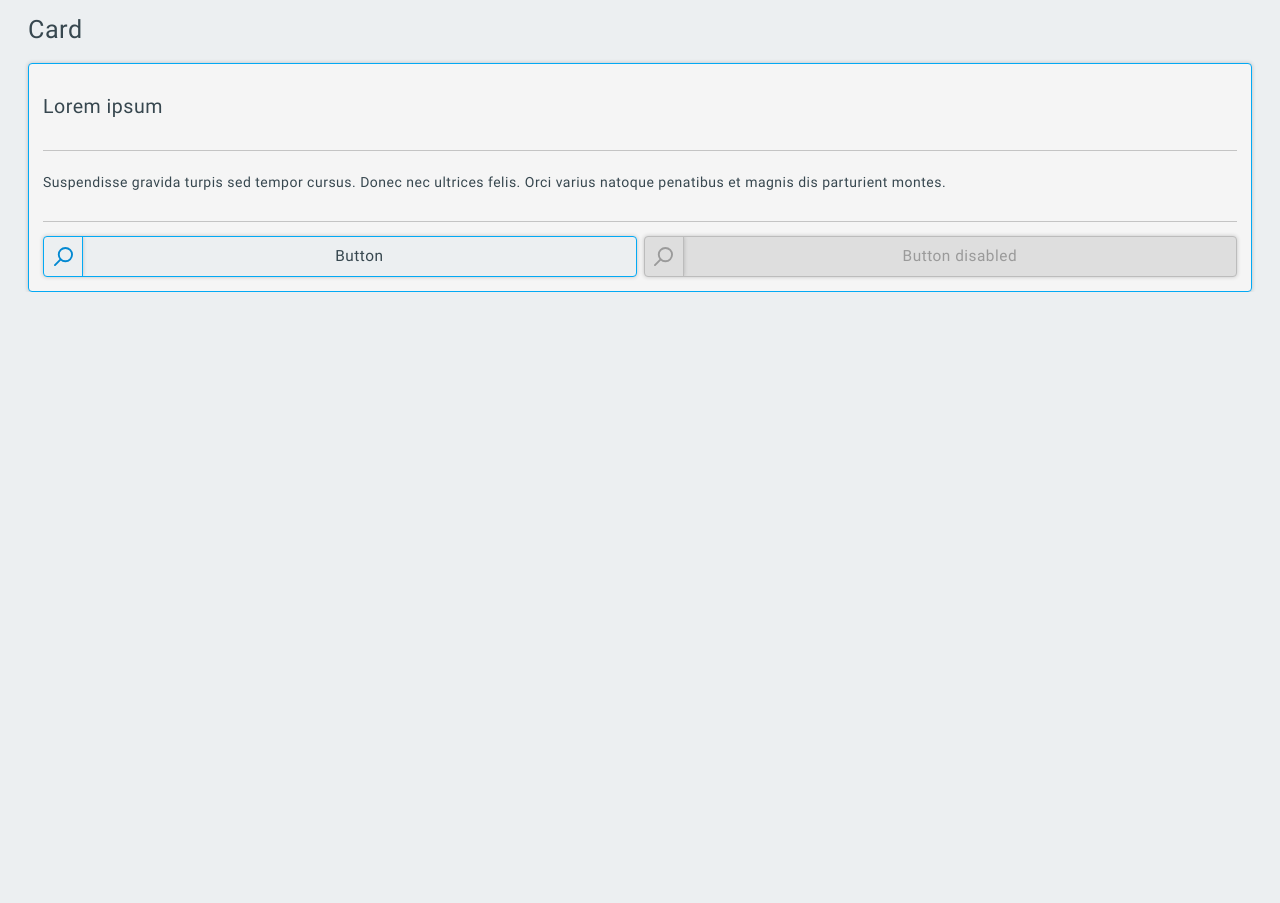
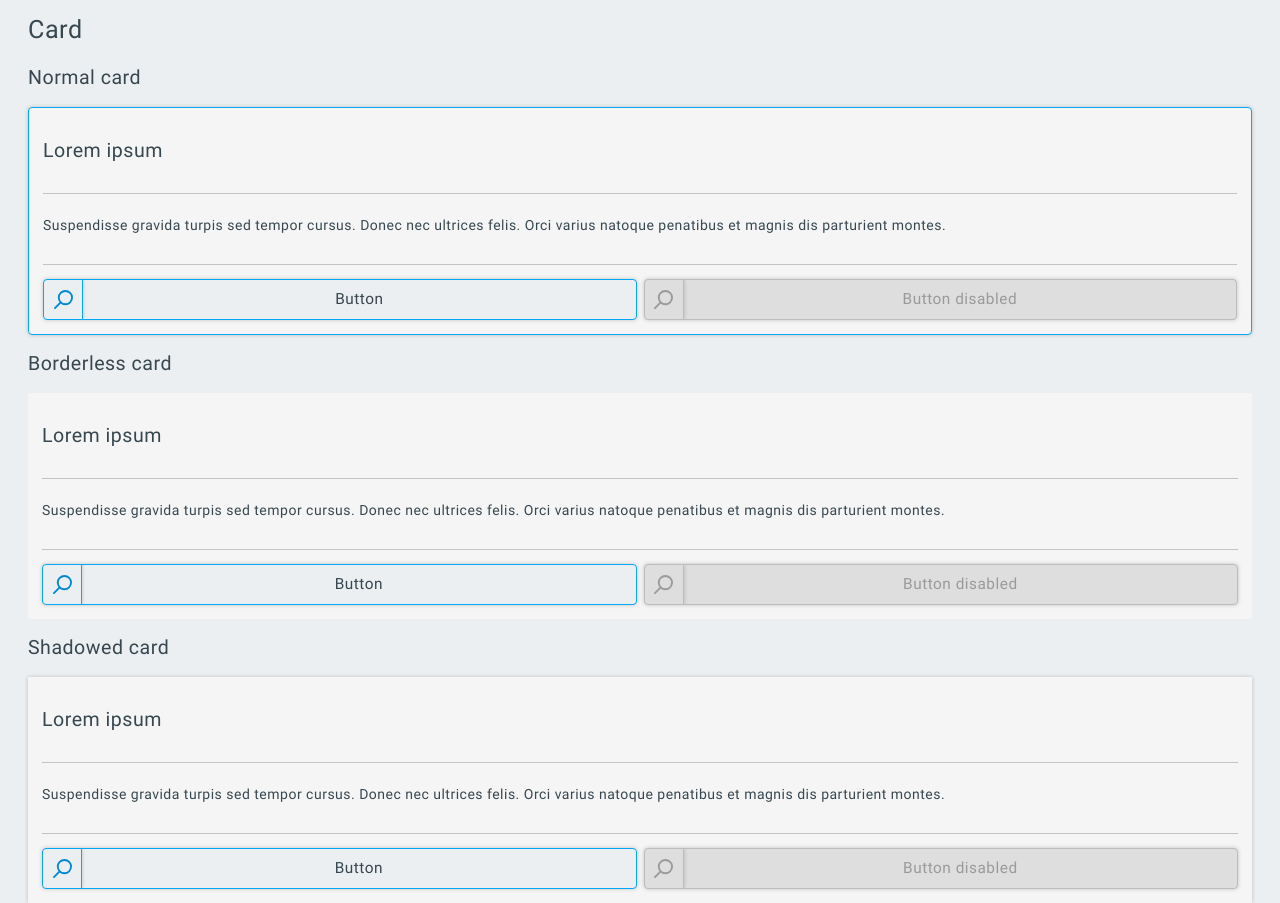
Before and after one commit to iding-ir/framework, a plain HTML site: page index.html in a window 1280 px wide. Shown: the part 1684-2587 px from the top of the page. Before the commit the page ends 1976 px from the top, so only its background shows below. Drawn offline with Linux system fonts and the light colour scheme.

Commit message:
Added shadowed card

```diff
--- a/framework/framework.css
+++ b/framework/framework.css
@@ -167,6 +167,25 @@ h6 {
   border-radius: var(--border-radius);
   box-shadow: var(--box-shadow-md);
   transition: all var(--transition-sm);
+}
+
+[class*="icon-"].sm {
+  width: var(--icon-sm);
+  height: var(--icon-sm);
+}
+
+[class*="icon-"].md {
+  width: var(--icon-md);
+  height: var(--icon-md);
+}
+
+[class*="icon-"].lg {
+  width: var(--icon-lg);
+  height: var(--icon-lg);
+}
+
+[class*="icon-"]:hover {
+  background-color: var(--color-light);
 }
 
 [class*="icon-"]::before {
@@ -652,16 +671,28 @@ h6 {
   box-shadow: var(--box-shadow-md);
 }
 
-.card-header {
+.card.borderless {
+  border: none;
+  border-radius: 0;
+  box-shadow: none;
+}
+
+.card.shadowed {
+  border: none;
+  border-radius: 0;
+  box-shadow: var(--box-shadow-md);
+}
+
+.card .card-header {
   padding: var(--padding-md) 0;
   border-bottom: 1px solid var(--fade-dark-md);
 }
 
-.card-body {
+.card .card-body {
   padding: var(--padding-md) 0;
 }
 
-.card-footer {
+.card .card-footer {
   padding: var(--padding-md) 0;
   border-top: 1px solid var(--fade-dark-md);
 }
--- a/index.html
+++ b/index.html
@@ -292,17 +292,19 @@
 
   <h3>Card</h3>
 
+  <h5>Normal card</h5>
+
   <div class="card">
-    <div class="card-header">
+    <header class="card-header">
       <h5>Lorem ipsum</h5>
-    </div>
+    </header>
 
     <div class="card-body">
       <p>Suspendisse gravida turpis sed tempor cursus. Donec nec ultrices felis. Orci varius natoque penatibus et magnis
         dis parturient montes.</p>
     </div>
 
-    <div class="card-footer">
+    <footer class="card-footer">
       <div class="form-group grid-2">
         <div class="form-button">
           <button>
@@ -320,7 +322,73 @@
           </button>
         </div>
       </div>
+    </footer>
+  </div>
+
+  <h5>Borderless card</h5>
+
+  <div class="card borderless">
+    <header class="card-header">
+      <h5>Lorem ipsum</h5>
+    </header>
+
+    <div class="card-body">
+      <p>Suspendisse gravida turpis sed tempor cursus. Donec nec ultrices felis. Orci varius natoque penatibus et magnis
+        dis parturient montes.</p>
     </div>
+
+    <footer class="card-footer">
+      <div class="form-group grid-2">
+        <div class="form-button">
+          <button>
+            <i class="icon-search"></i>
+
+            <span>Button</span>
+          </button>
+        </div>
+
+        <div class="form-button">
+          <button disabled>
+            <i class="icon-search"></i>
+
+            <span>Button disabled</span>
+          </button>
+        </div>
+      </div>
+    </footer>
+  </div>
+
+  <h5>Shadowed card</h5>
+
+  <div class="card shadowed">
+    <header class="card-header">
+      <h5>Lorem ipsum</h5>
+    </header>
+
+    <div class="card-body">
+      <p>Suspendisse gravida turpis sed tempor cursus. Donec nec ultrices felis. Orci varius natoque penatibus et magnis
+        dis parturient montes.</p>
+    </div>
+
+    <footer class="card-footer">
+      <div class="form-group grid-2">
+        <div class="form-button">
+          <button>
+            <i class="icon-search"></i>
+
+            <span>Button</span>
+          </button>
+        </div>
+
+        <div class="form-button">
+          <button disabled>
+            <i class="icon-search"></i>
+
+            <span>Button disabled</span>
+          </button>
+        </div>
+      </div>
+    </footer>
   </div>
 </body>
 
```
